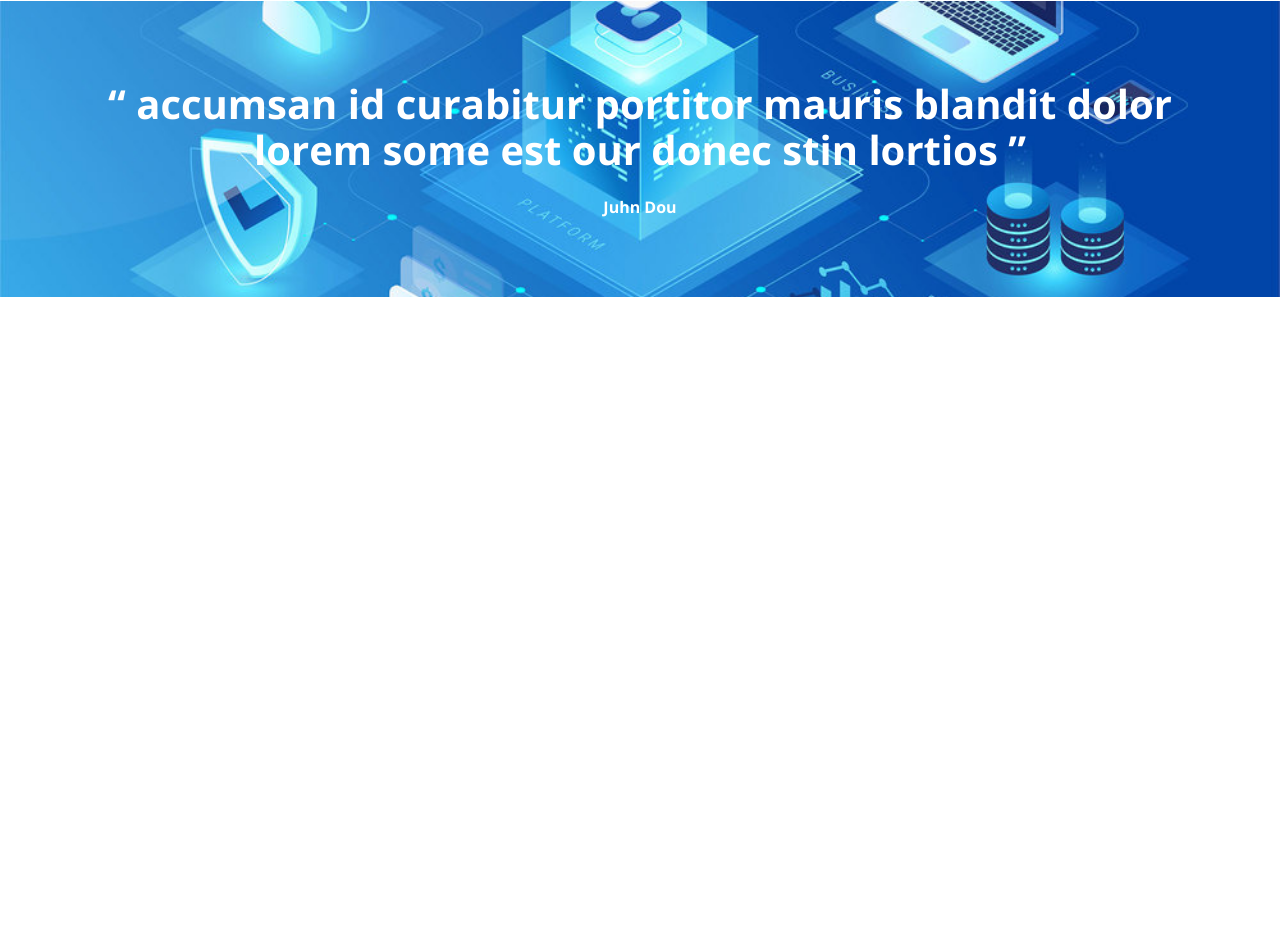
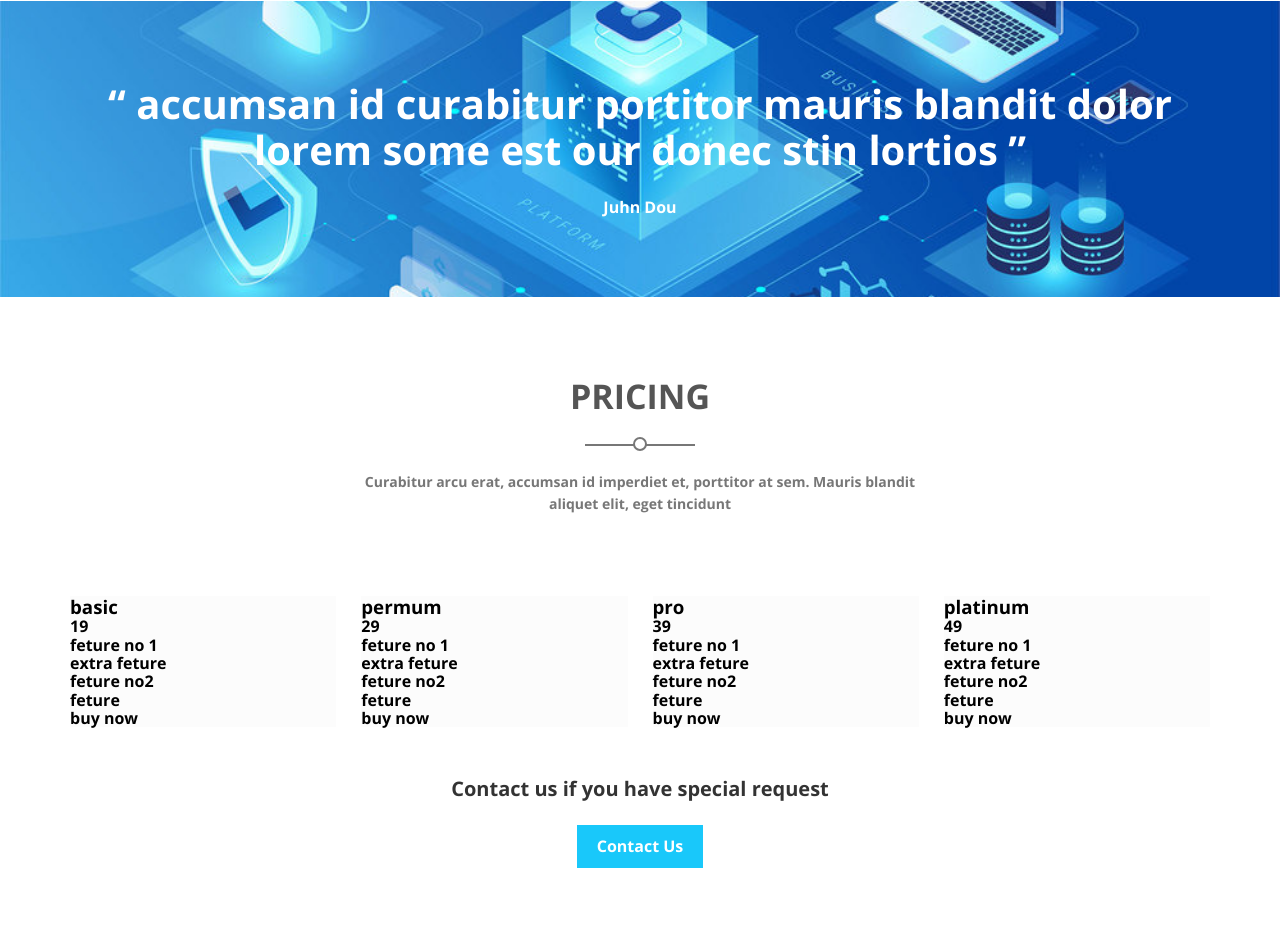
Before and after one commit to Elmohtarif2410/templete-tow, a plain HTML site: page index.html in a window 1280 px wide. Shown: the part 5233-6184 px from the top of the page. Drawn offline with nearby package versions, Linux system fonts and the light colour scheme.

Commit message:
V1.0.12
h

```diff
--- a/css/style.css
+++ b/css/style.css
@@ -21,7 +21,7 @@ html {
 
 body {
     font-family: 'Open Sans', Arial, Helvetica, sans-serif;
-    height: 10000px;
+    min-height: 10000px;
 }
 
 .container {
@@ -110,7 +110,7 @@ body {
 
                 /* Start Header */
 
-header {
+body > header {
     position: absolute;
     top: 0;
     left: 0;
@@ -895,3 +895,48 @@ header .container nov .search i:hover {
 }
 
                 /* End Quote  */
+
+                /* start Pricing */
+
+.pricing {
+    padding-top: var(--main-padding);
+    padding-bottom: var(--main-padding)
+}
+
+.pricing .table {
+    display: grid;
+    grid-template-columns: repeat(auto-fill, minmax(250px, 1fr));
+    gap: 25px;
+}
+
+.pricing .table > section {
+    background-color: #fcfcfc;
+}
+
+.pricing .table > section ul {
+    list-style: none;
+}
+
+
+
+
+.pricing .container > p {
+    margin-top: 50px;
+    font-size: 20px;
+    color: #333;
+    text-align: center;
+}
+
+.pricing .container > p + button {
+    display: block;
+    margin: 25px auto 0;
+    padding: 12px 20px;
+    border: none;
+    outline: none;
+    background: var(--mainColor);
+    color: #fff;
+    text-transform: capitalize;
+    cursor: pointer;
+}
+
+                /* End Pricing */
--- a/index.html
+++ b/index.html
@@ -303,5 +303,71 @@
                 Juhn Dou
             </div>
         </div>
+
+        <!-- Pricing -->
+        <div class="pricing">
+            <div class="container">
+                <div class="main-heading">
+                    <h2>pricing</h2>
+                    <p>Curabitur arcu erat, accumsan id imperdiet et, porttitor at sem. Mauris blandit aliquet elit, eget tincidunt</p>
+                </div>
+                <div class="table">
+                    <section>
+                        <header>
+                            <h3>basic</h3>
+                            <span>19</span>
+                        </header>
+                        <ul>
+                            <li>feture no 1</li>
+                            <li>extra feture</li>
+                            <li>feture no2</li>
+                            <li>feture</li>
+                        </ul>
+                        <div class="button">buy now</div>
+                    </section>
+                    <section>
+                        <header>
+                            <h3>permum</h3>
+                            <span>29</span>
+                        </header>
+                        <ul>
+                            <li>feture no 1</li>
+                            <li>extra feture</li>
+                            <li>feture no2</li>
+                            <li>feture</li>
+                        </ul>
+                        <div class="button">buy now</div>
+                    </section>
+                    <section>
+                        <header>
+                            <h3>pro</h3>
+                            <span>39</span>
+                        </header>
+                        <ul>
+                            <li>feture no 1</li>
+                            <li>extra feture</li>
+                            <li>feture no2</li>
+                            <li>feture</li>
+                        </ul>
+                        <div class="button">buy now</div>
+                    </section>
+                    <section>
+                        <header>
+                            <h3>platinum</h3>
+                            <span>49</span>
+                        </header>
+                        <ul>
+                            <li>feture no 1</li>
+                            <li>extra feture</li>
+                            <li>feture no2</li>
+                            <li>feture</li>
+                        </ul>
+                        <div class="button">buy now</div>
+                    </section>
+                </div>
+                <p>Contact us if you have special request</p>
+                <button>contact us</button>
+            </div>
+        </div>
     </body>
 </html>
```
